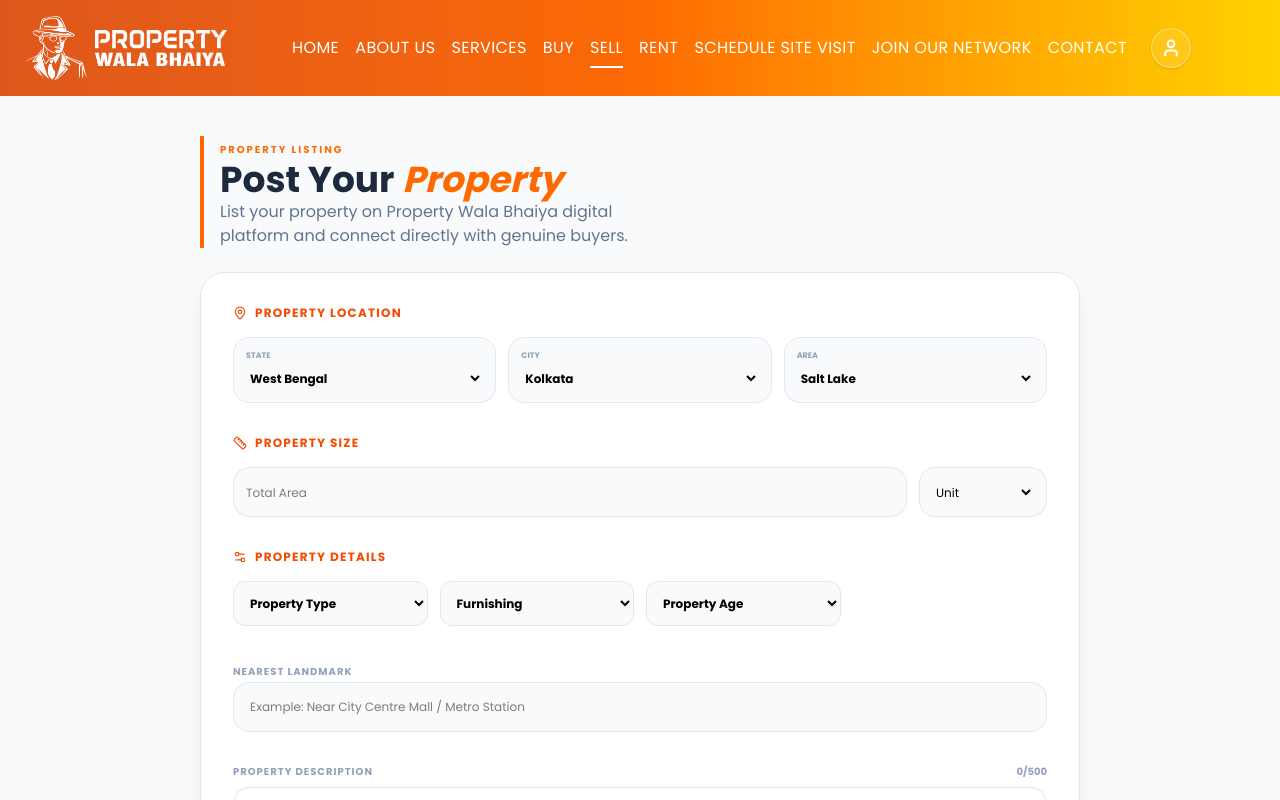
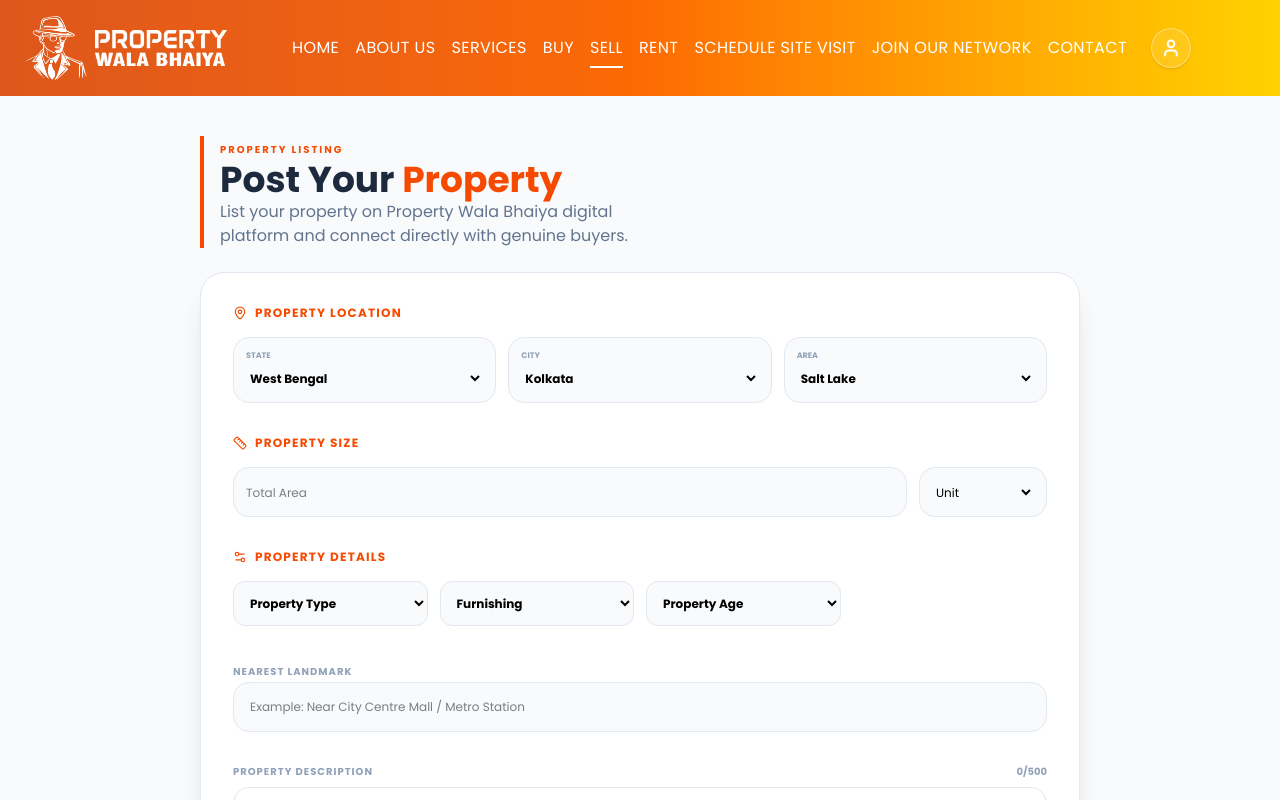
Before and after one commit to passportpulse/property-wala-ankita, a React (Vite) app: page /sell in a window 1280 px wide. Shown: the top 800 px of the page. Built offline with nearby package versions, Linux system fonts and the light colour scheme; a web font is replaced by a local one.

Commit message:
common header separated and used in sell

```diff
--- /dev/null
+++ b/src/components/Header.jsx
@@ -0,0 +1,21 @@
+import React from "react";
+
+export default function Header({ tag, title, highlight, subtitle }) {
+  return (
+    <div className="relative mb-6 border-l-4 border-orange-600 pl-4">
+      <span className="text-[10px] font-black uppercase tracking-[0.2em] text-orange-600">
+        {tag}
+      </span>
+
+      <h2 className="text-xl lg:text-4xl font-black text-slate-800">
+        {title} <span className="text-orange-600">{highlight}</span>
+      </h2>
+
+      {subtitle && (
+        <p className="text-slate-500 text-xs lg:text-base max-w-md">
+          {subtitle}
+        </p>
+      )}
+    </div>
+  );
+}
--- a/src/pages/sell/sections/SellForm.jsx
+++ b/src/pages/sell/sections/SellForm.jsx
@@ -16,6 +16,7 @@ import {
 } from "lucide-react";
 
 import { states, citiesInWB, placesInWB } from "../../../data/locations";
+import Header from "../../../components/Header";
 
 export default function SellForm({ formData, setFormData, onSubmit }) {
   const propertyTypes = [
@@ -122,20 +123,12 @@ export default function SellForm({ formData, setFormData, onSubmit }) {
   return (
     <div className="max-w-4xl mx-auto px-2 pb-10">
       {/* HEADER */}
-      <div className="relative mb-6 border-l-4 border-orange-500 pl-4">
-        <span className="text-[10px] font-black uppercase tracking-[0.2em] text-orange-500">
-          Property Listing
-        </span>
-
-        <h2 className="text-2xl lg:text-4xl font-black text-slate-800">
-          Post Your <span className="italic text-orange-500">Property</span>
-        </h2>
-
-        <p className="text-slate-500 text-xs lg:text-base max-w-md">
-          List your property on Property Wala Bhaiya digital platform and
-          connect directly with genuine buyers.
-        </p>
-      </div>
+      <Header
+        tag="Property Listing"
+        title="Post Your"
+        highlight="Property"
+        subtitle="List your property on Property Wala Bhaiya digital platform and connect directly with genuine buyers."
+      />
 
       <div className="bg-white border border-slate-200 rounded-3xl shadow-xl overflow-hidden">
         <div className="p-5 lg:p-8 space-y-8">
@@ -633,7 +626,11 @@ export default function SellForm({ formData, setFormData, onSubmit }) {
                   validity: "60 Days",
                   badge: "Save 15%",
                   desc: "Priority for institutional investors and high-budget buyers.",
-      features: ["Investor Network", "Legal Advice", "Email Blasts"],
+                  features: [
+                    "Investor Network",
+                    "Legal Advice",
+                    "Email Blasts",
+                  ],
                 },
                 {
                   id: "best-buy",
@@ -642,7 +639,11 @@ export default function SellForm({ formData, setFormData, onSubmit }) {
                   validity: "90 Days",
                   badge: "Best Value",
                   desc: "Maximum visibility + Homepage Banner for ultimate exposure.",
-      features: ["Home Page Ads", "Pro Photoshoot", "Personal Manager"],
+                  features: [
+                    "Home Page Ads",
+                    "Pro Photoshoot",
+                    "Personal Manager",
+                  ],
                 },
               ].map((plan) => {
                 const isSelected = formData.plan === plan.id;
@@ -660,9 +661,13 @@ export default function SellForm({ formData, setFormData, onSubmit }) {
                     {/* Header Section */}
                     <div className="mb-2">
                       <div className="flex justify-between items-center mb-1">
-            <span className={`text-[7px] font-black uppercase px-2 py-0.5 rounded-full ${
-              isSelected ? "bg-orange-500 text-white" : "bg-slate-200 text-slate-500"
-            }`}>
+                        <span
+                          className={`text-[7px] font-black uppercase px-2 py-0.5 rounded-full ${
+                            isSelected
+                              ? "bg-orange-500 text-white"
+                              : "bg-slate-200 text-slate-500"
+                          }`}
+                        >
                           {plan.validity}
                         </span>
                         {plan.badge && (
@@ -690,9 +695,13 @@ export default function SellForm({ formData, setFormData, onSubmit }) {
                     <div className="flex flex-wrap items-center gap-x-2 gap-y-1.5 mt-auto pt-3 border-t border-slate-200/60">
                       {plan.features.map((feature, i) => (
                         <div key={i} className="flex items-center gap-1">
-              <div className={`flex-shrink-0 p-0.5 rounded-full ${
-                isSelected ? "bg-emerald-500 text-white" : "bg-emerald-100 text-emerald-600"
-              }`}>
+                          <div
+                            className={`flex-shrink-0 p-0.5 rounded-full ${
+                              isSelected
+                                ? "bg-emerald-500 text-white"
+                                : "bg-emerald-100 text-emerald-600"
+                            }`}
+                          >
                             <Check size={6} strokeWidth={6} />
                           </div>
                           <span className="text-[7.5px] font-bold text-slate-500 whitespace-nowrap leading-none uppercase tracking-tighter group-hover:text-slate-900 transition-colors">
```
Lines whose indentation alone changed are shown as unchanged.
